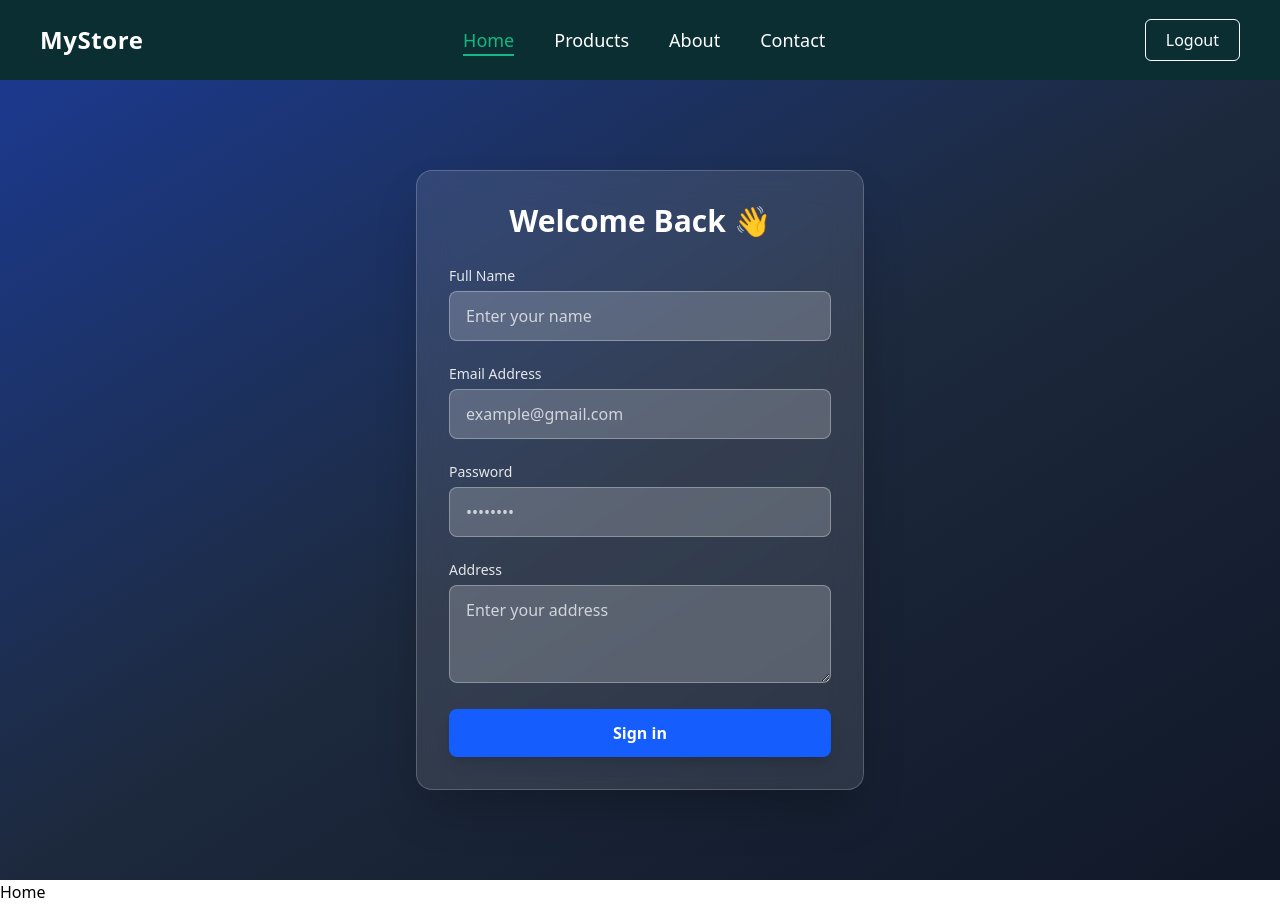
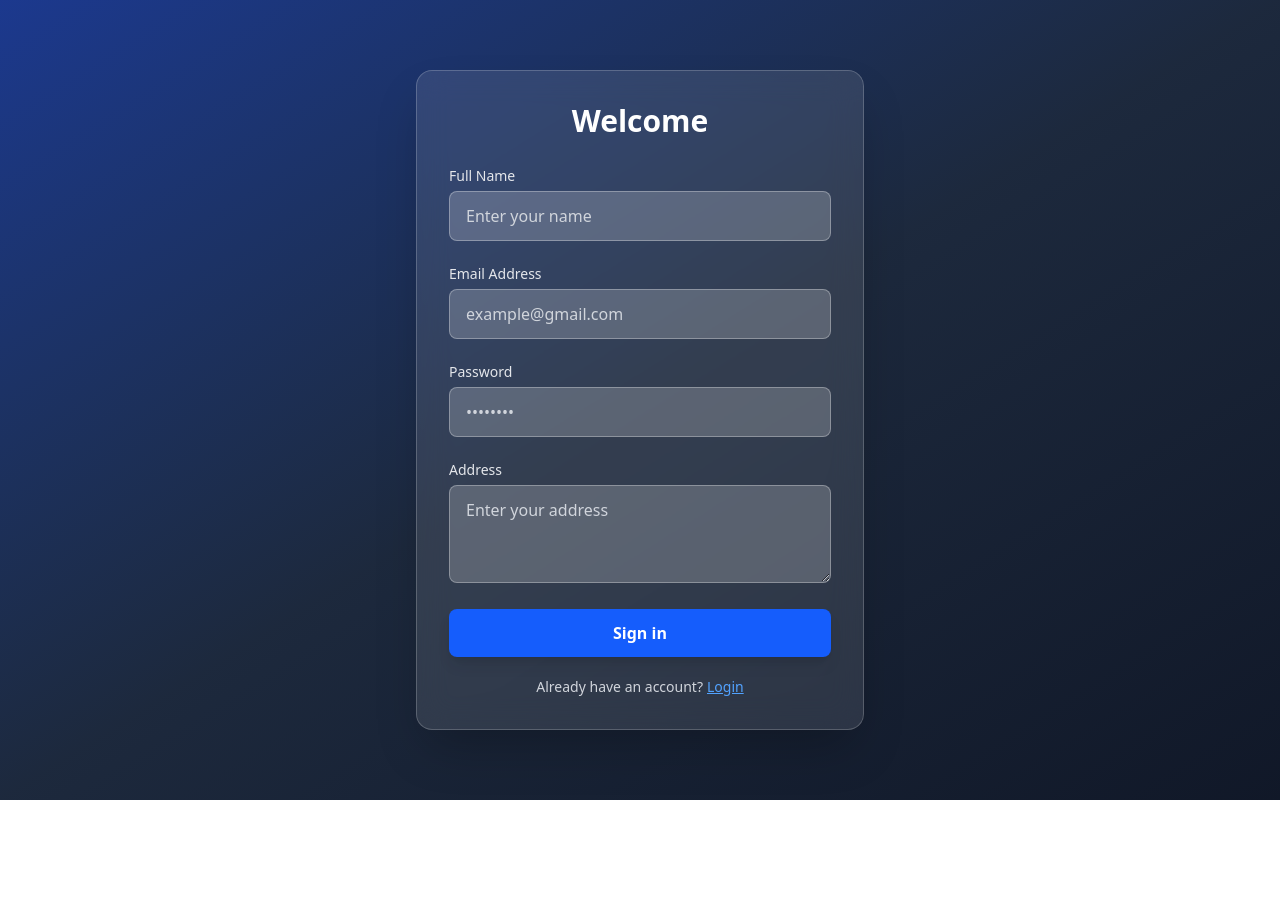
Before and after one commit to waqas-codes/commerce-auth-system, a React (Vite) app in the folder fronend/: page / in a window 1280 px wide. After the commit the page ends 800 px from the top, so only its background shows below. Built offline with nearby package versions, Linux system fonts and the light colour scheme.

Commit message:
project is on working

```diff
--- a/fronend/src/App.jsx
+++ b/fronend/src/App.jsx
@@ -8,20 +8,21 @@ import Products from './pages/Products'
 import './App.css'
 import Navbar from './components/Navbar'
 import { Route, Routes } from 'react-router-dom'
-import Login from './components/Login'
+import Signin from './components/Signin'
 import { ToastContainer } from "react-toastify";
 import "react-toastify/dist/ReactToastify.css";
+import Login from './components/Login'
 function App() {
-
 
 
   return (
     <>
-      <Navbar />
       <ToastContainer />
-      <Login />
+      {/* <Login /> */}
       <Routes>
-        <Route path='/' element={<Home/>}/>
+        <Route path='/' element={<Signin />}/>
+        <Route path='/login' element={<Login />}/>
+        <Route path='/home' element={<Home/>}/>
         <Route path='/about' element={<About/>}/>
         <Route path='/products' element={<Products/>}/>
         <Route path='/contact' element={<Contact/>}/>
--- a/fronend/src/components/Login.jsx
+++ b/fronend/src/components/Login.jsx
@@ -1,52 +1,34 @@
-import React, { useState } from "react";
 import axios from 'axios'
+import React, { useState } from 'react'
+import { NavLink, useNavigate } from 'react-router-dom'
 import { toast } from "react-toastify";
+
 const Login = () => {
-    const [name, setName] = useState("")
     const [email, setEmail] = useState("")
     const [password, setPassword] = useState("")
-    const [address, setAddress] = useState("")
+    const navigate = useNavigate()
 
     const handleSubmit = (e) => {
-        e.preventDefault()
+        e.preventDefault();
 
-        const data = axios.post('http://localhost:3001/api/user/register',{
-            name,
+        axios.post('http://localhost:3001/api/user/login', {
             email,
-            password,
-            address
-        }).then(res => toast.success(`${res.data.email} : is sucessfully registered!`))
-        .catch(err => {
-            toast.error(err.response.data);;
-        });
-
-        setName("")
-        setEmail("")
-        setPassword("")
-        setAddress("")
+            password
+        }).then(res => {
+            toast.success("Login successful!");
+            navigate("/home")
+        })
+        .catch(err => toast.error(err.response?.data || "Invalid email or password"))
     }
-
     return (
         <div className="min-h-screen flex items-center justify-center bg-gradient-to-br from-blue-900 via-slate-800 to-gray-900 p-4">
             <div className="backdrop-blur-lg bg-white/10 border border-white/20 shadow-2xl p-8 rounded-2xl w-full max-w-md">
 
                 <h2 className="text-3xl font-bold text-center text-white mb-6">
-                    Welcome Back 👋
+                    Login
                 </h2>
 
                 <form className="space-y-5" onSubmit={handleSubmit}>
-
-                    {/* Name */}
-                    <div>
-                        <label className="text-gray-200 text-sm">Full Name</label>
-                        <input
-                            type="text"
-                            placeholder="Enter your name"
-                            className="w-full mt-1 px-4 py-3 rounded-lg bg-white/20 text-white placeholder-gray-300 border border-white/30 focus:outline-none focus:ring-2 focus:ring-blue-400 transition"
-                            onChange={(e) => setName(e.target.value)}
-                            value={name}
-                        />
-                    </div>
 
                     {/* Email */}
                     <div>
@@ -54,7 +36,9 @@ const Login = () => {
                         <input
                             type="email"
                             placeholder="example@gmail.com"
-                            className="w-full mt-1 px-4 py-3 rounded-lg bg-white/20 text-white placeholder-gray-300 border border-white/30 focus:outline-none focus:ring-2 focus:ring-blue-400 transition"
+                            className="w-full mt-1 px-4 py-3 rounded-lg bg-white/20 text-white placeholder-gray-300
+                            border border-white/30 focus:outline-none focus:ring-2 focus:ring-blue-400 transition"
+                            required
                             onChange={(e) => setEmail(e.target.value)}
                             value={email}
                         />
@@ -66,36 +50,36 @@ const Login = () => {
                         <input
                             type="password"
                             placeholder="••••••••"
-                            className="w-full mt-1 px-4 py-3 rounded-lg bg-white/20 text-white placeholder-gray-300 border border-white/30 focus:outline-none focus:ring-2 focus:ring-blue-400 transition"
+                            className="w-full mt-1 px-4 py-3 rounded-lg bg-white/20 text-white placeholder-gray-300
+                            border border-white/30 focus:outline-none focus:ring-2 focus:ring-blue-400 transition"
+                            required
                             onChange={(e) => setPassword(e.target.value)}
                             value={password}
                         />
                     </div>
 
-                    {/* Address */}
-                    <div>
-                        <label className="text-gray-200 text-sm">Address</label>
-                        <textarea
-                            placeholder="Enter your address"
-                            rows="3"
-                            className="w-full mt-1 px-4 py-3 rounded-lg bg-white/20 text-white placeholder-gray-300 border border-white/30 focus:outline-none focus:ring-2 focus:ring-blue-400 transition"
-                            onChange={(e) => setAddress(e.target.value)}
-                            value={address}
-                        ></textarea>
-                    </div>
-
                     {/* Button */}
                     <button
                         type="submit"
-                        className="w-full py-3 rounded-lg bg-blue-600 hover:bg-blue-700 text-white font-semibold transition shadow-lg hover:shadow-blue-600/30"
+                        className="w-full py-3 rounded-lg bg-blue-600 hover:bg-blue-700 text-white font-semibold
+                        transition shadow-lg hover:shadow-blue-600/30"
                     >
-                        Sign in
+                        Login
                     </button>
+
+                    {/* Footer */}
+                    <p className="text-gray-300 text-sm text-center">
+                        Don't have an account?
+                        <NavLink to="/" className="text-blue-400 underline hover:text-blue-300 ml-1">
+                            Register
+                        </NavLink>
+                    </p>
 
                 </form>
             </div>
         </div>
-    );
-};
 
-export default Login;
+    )
+}
+
+export default Login
--- /dev/null
+++ b/fronend/src/components/Signin.jsx
@@ -0,0 +1,114 @@
+import React, { useState } from "react";
+import { NavLink, useNavigate } from "react-router-dom";
+import axios from 'axios'
+import { toast } from "react-toastify";
+const Signin = () => {
+    const [name, setName] = useState("")
+    const [email, setEmail] = useState("")
+    const [password, setPassword] = useState("")
+    const [address, setAddress] = useState("")
+    const navigate = useNavigate();
+
+    const handleSubmit = (e) => {
+        e.preventDefault()
+
+        const data = axios.post('http://localhost:3001/api/user/register', {
+            name,
+            email,
+            password,
+            address
+        }).then(res => {
+            toast.success(`${res.data.email} : is sucessfully registered!`)
+            setName("")
+            setEmail("")
+            setPassword("")
+            setAddress("")
+            navigate("/home");
+        })
+            .catch(err => {
+                toast.error(err.response.data);;
+            });
+
+    }
+
+    return (
+        <div className="min-h-screen flex items-center justify-center bg-gradient-to-br from-blue-900 via-slate-800 to-gray-900 p-4">
+            <div className="backdrop-blur-lg bg-white/10 border border-white/20 shadow-2xl p-8 rounded-2xl w-full max-w-md">
+
+                <h2 className="text-3xl font-bold text-center text-white mb-6">
+                    Welcome
+                </h2>
+
+                <form className="space-y-5" onSubmit={handleSubmit}>
+
+                    {/* Name */}
+                    <div>
+                        <label className="text-gray-200 text-sm">Full Name</label>
+                        <input
+                            type="text"
+                            placeholder="Enter your name"
+                            className="w-full mt-1 px-4 py-3 rounded-lg bg-white/20 text-white placeholder-gray-300 border border-white/30 focus:outline-none focus:ring-2 focus:ring-blue-400 transition"
+                            required
+                            onChange={(e) => setName(e.target.value)}
+                            value={name}
+                        />
+                    </div>
+
+                    {/* Email */}
+                    <div>
+                        <label className="text-gray-200 text-sm">Email Address</label>
+                        <input
+                            type="email"
+                            placeholder="example@gmail.com"
+                            className="w-full mt-1 px-4 py-3 rounded-lg bg-white/20 text-white placeholder-gray-300 border border-white/30 focus:outline-none focus:ring-2 focus:ring-blue-400 transition"
+                            required
+                            onChange={(e) => setEmail(e.target.value)}
+                            value={email}
+                        />
+                    </div>
+
+                    {/* Password */}
+                    <div>
+                        <label className="text-gray-200 text-sm">Password</label>
+                        <input
+                            type="password"
+                            placeholder="••••••••"
+                            className="w-full mt-1 px-4 py-3 rounded-lg bg-white/20 text-white placeholder-gray-300 border border-white/30 focus:outline-none focus:ring-2 focus:ring-blue-400 transition"
+                            required
+                            onChange={(e) => setPassword(e.target.value)}
+                            value={password}
+                        />
+                    </div>
+
+                    {/* Address */}
+                    <div>
+                        <label className="text-gray-200 text-sm">Address</label>
+                        <textarea
+                            placeholder="Enter your address"
+                            rows="3"
+                            className="w-full mt-1 px-4 py-3 rounded-lg bg-white/20 text-white placeholder-gray-300 border border-white/30 focus:outline-none focus:ring-2 focus:ring-blue-400 transition"
+                            onChange={(e) => setAddress(e.target.value)}
+                            value={address}
+                        ></textarea>
+                    </div>
+
+                    {/* Button */}
+                    <button
+                        type="submit"
+                        className="w-full py-3 rounded-lg bg-blue-600 hover:bg-blue-700 text-white font-semibold transition shadow-lg hover:shadow-blue-600/30"
+                    >
+                        Sign in
+                    </button>
+                    <p className="text-gray-300 text-sm text-center">
+                        Already have an account?
+                        <NavLink to="/login" className="text-blue-400 underline hover:text-blue-300 ml-1">
+                            Login
+                        </NavLink>
+                    </p>
+                </form>
+            </div>
+        </div>
+    );
+};
+
+export default Signin;
```
Also changed, not shown: 1 other file (tests, documents, lock files or other folders).
